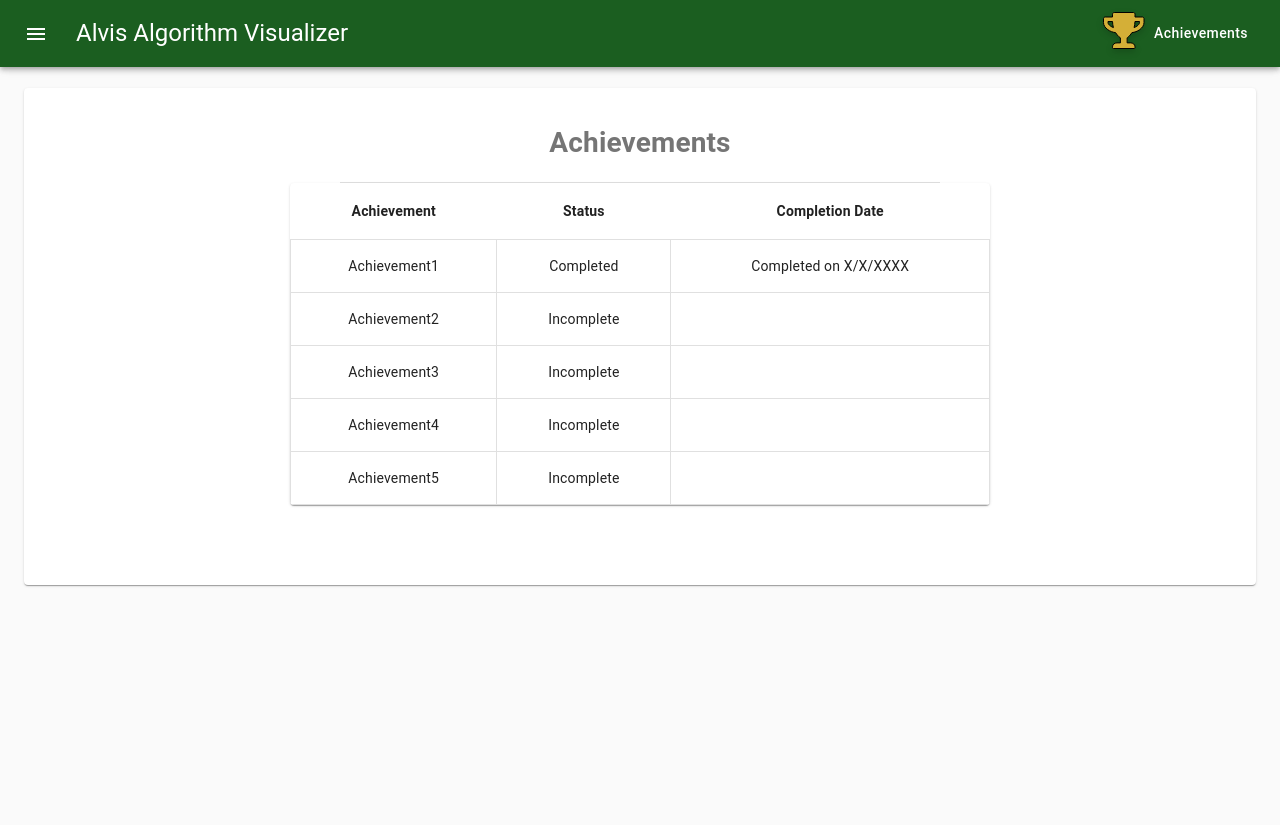
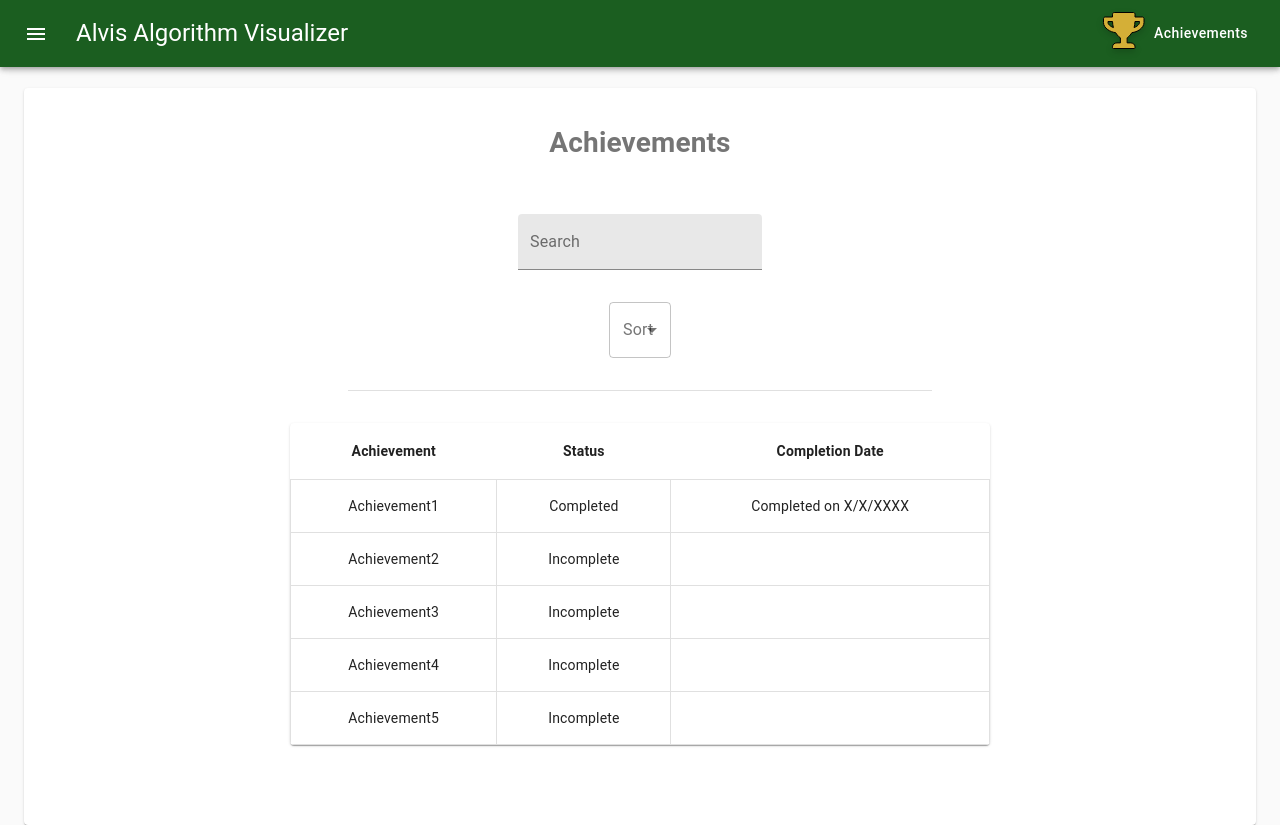
Before and after one commit to rblocker1017/Alvis-rblocker, a React (Create React App) app: page /Achievements in a window 1280 px wide. Before the commit the page ends 800 px from the top, so only its background shows below. Built offline with nearby package versions, Linux system fonts and the light colour scheme.

Commit message:
achievement page update

```diff
--- a/src/pages/Achievements.js
+++ b/src/pages/Achievements.js
@@ -1,6 +1,6 @@
 import React, { useState } from 'react'
 import Header from "../componenets/layout/header"
-import { Button, Grid, Paper, Divider, Table, TableBody, TableCell, TableContainer, TableHead,TableRow } from "@material-ui/core"
+import { Button, Grid, Paper, Divider, Table, TableBody, TableCell, TableContainer, TableHead,TableRow, TextField, MenuItem, InputLabel,FormControl,Select } from "@material-ui/core"
 import { makeStyles, ThemeProvider, createMuiTheme } from '@material-ui/core/styles';
 import { grey, orange } from '@material-ui/core/colors';
 
@@ -60,11 +60,27 @@ export default function Achievements() {
         <Header>
             <ThemeProvider theme={theme}>
                 <Paper className={classes.paper}>
-                    <Grid container alignItems={"center"} direction={"column"}>
+                    <Grid container container spacing={4} alignItems={"center"} direction={"column"}>
+                        <Grid item><h1>Achievements</h1></Grid>
+                        <Grid item><TextField id="filled-basic" label="Search" variant="filled" /></Grid>
                         <Grid item>
-                            <h1>
-                                Achievements
-                            </h1>
+                          <FormControl variant="outlined" className={classes.formControl}>
+                            <InputLabel id="simple-select">Sort</InputLabel>
+                            <Select
+                              labelId="simple-select"
+                              id="demo-simple-select-outlined"
+                              // value={sort}
+                              // onChange={handleChange}
+                              label="Sort"
+                              >
+                              <MenuItem value="">
+                                <em>None</em>
+                              </MenuItem>
+                              <MenuItem>Achievement</MenuItem>
+                              <MenuItem>Status</MenuItem>
+                              <MenuItem>Completition</MenuItem>
+                            </Select>
+                          </FormControl>
                         </Grid>
                         <Grid item className={classes.divider}>
                             <Divider />
```
